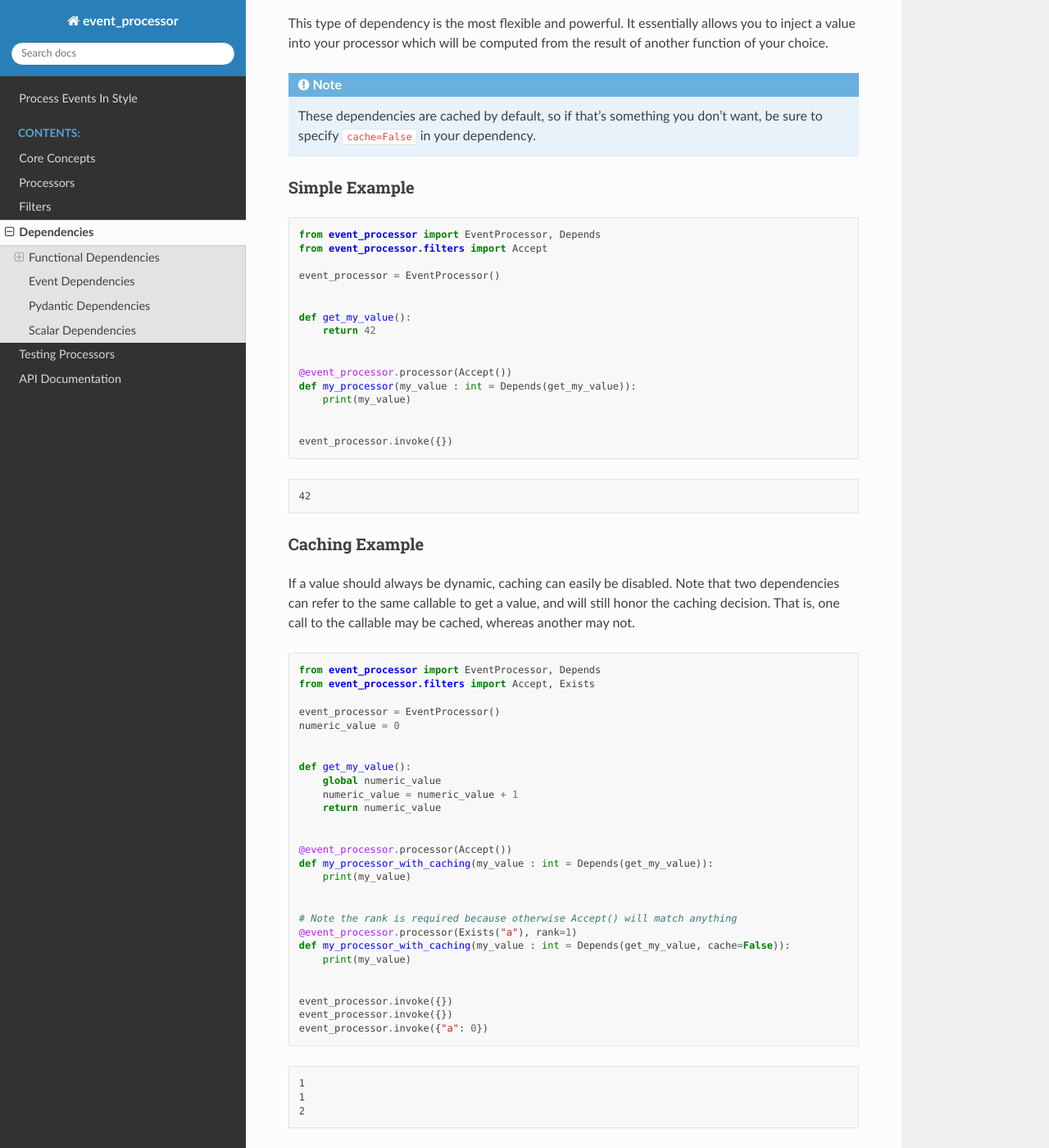
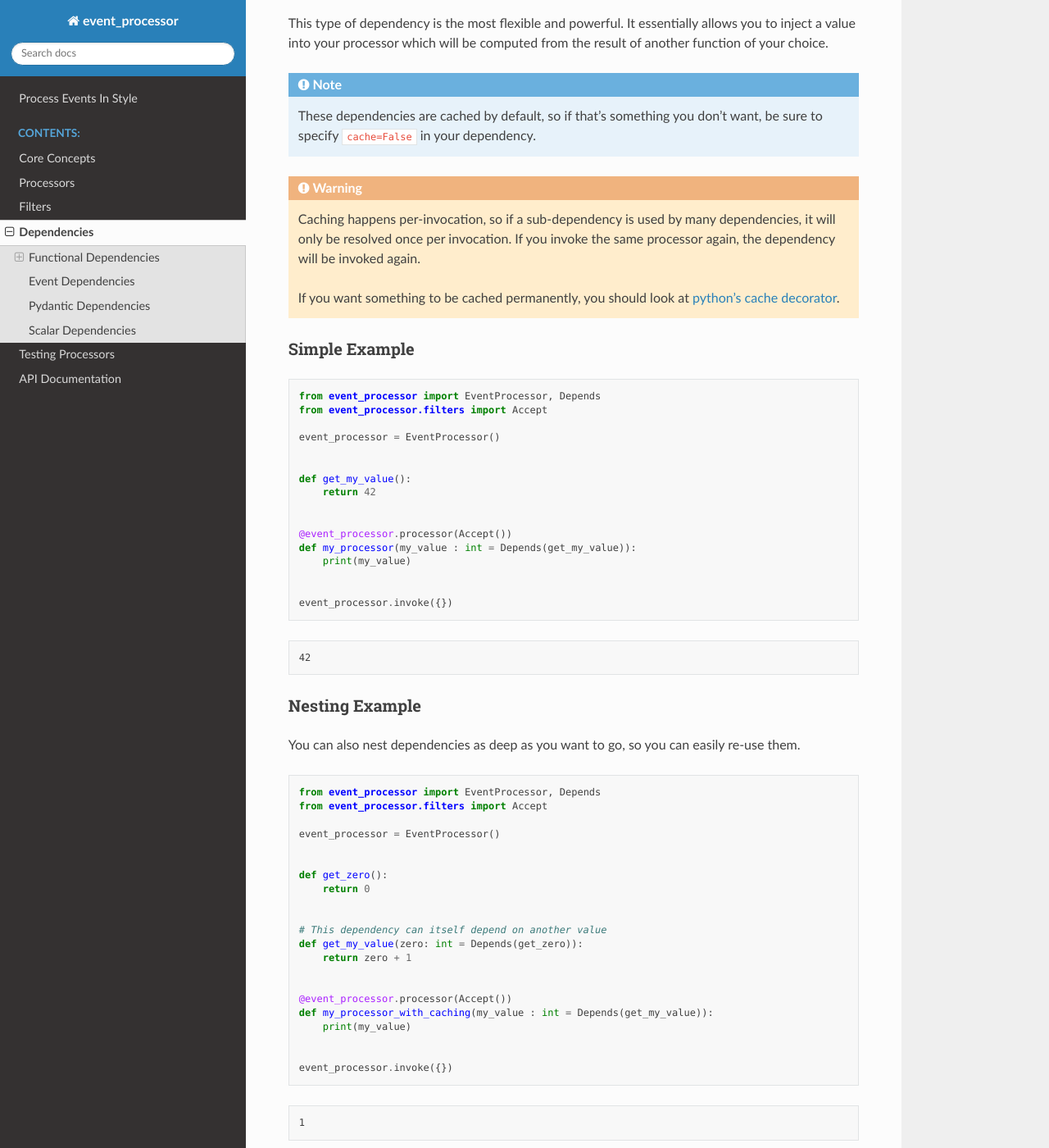
Before and after one commit to marier-nico/event-processor, a Sphinx documentation site: the page built from docs/content/dependencies.rst, in a window 1280 px wide and 1400 px high, scrolled down 295 px. Shown: the whole window at 82% size. Built offline with Sphinx 7.4.7 and the Read the Docs theme 2.0.0, drawn with Linux system fonts in a browser that asks for light colours; the version number could not be read and is left out.

Commit message:
feat(dependencies): cache only once per invocation
BREAKING CHANGE: Dependencies are now only cached per-invocation.

```diff
--- a/docs/content/dependencies.rst
+++ b/docs/content/dependencies.rst
@@ -16,6 +16,13 @@ processor which will be computed from the result of another function of your cho
 .. note::
     These dependencies are cached by default, so if that's something you don't want, be sure to specify ``cache=False``
     in your dependency.
+
+.. warning::
+    Caching happens per-invocation, so if a sub-dependency is used by many dependencies, it will only be resolved once
+    per invocation. If you invoke the same processor again, the dependency will be invoked again.
+
+    If you want something to be cached permanently, you should look at
+    `python's cache decorator <https://docs.python.org/3/library/functools.html#functools.cache>`_.
 
 Simple Example
 ______________
@@ -42,49 +49,6 @@ ______________
 .. testoutput::
 
     42
-
-Caching Example
-_______________
-
-If a value should always be dynamic, caching can easily be disabled. Note that two dependencies can refer to the same
-callable to get a value, and will still honor the caching decision. That is, one call to the callable may be cached,
-whereas another may not.
-
-.. testcode::
-
-    from event_processor import EventProcessor, Depends
-    from event_processor.filters import Accept, Exists
-
-    event_processor = EventProcessor()
-    numeric_value = 0
-
-
-    def get_my_value():
-        global numeric_value
-        numeric_value = numeric_value + 1
-        return numeric_value
-
-
-    @event_processor.processor(Accept())
-    def my_processor_with_caching(my_value : int = Depends(get_my_value)):
-        print(my_value)
-
-
-    # Note the rank is required because otherwise Accept() will match anything
-    @event_processor.processor(Exists("a"), rank=1)
-    def my_processor_with_caching(my_value : int = Depends(get_my_value, cache=False)):
-        print(my_value)
-
-
-    event_processor.invoke({})
-    event_processor.invoke({})
-    event_processor.invoke({"a": 0})
-
-.. testoutput::
-
-    1
-    1
-    2
 
 Nesting Example
 _______________
```
Also changed, not shown: 2 other files.
